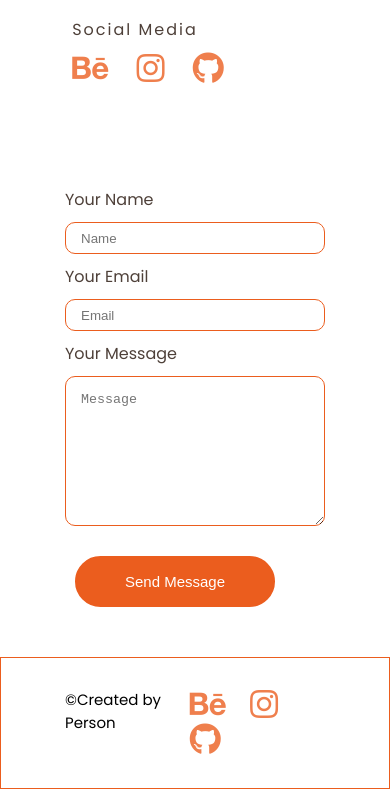
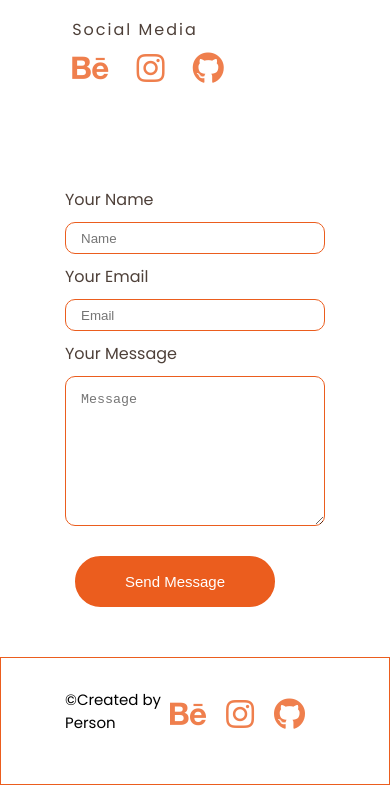
Before and after one commit to WizardIsHere/M_Shushant.github.io, a plain HTML site: page index.html in a window 390 px wide. Shown: the part 5527-6316 px from the top of the page. Drawn offline with nearby package versions, Linux system fonts and the light colour scheme.

Commit message:
Second Commit

```diff
--- a/css/utilities.css
+++ b/css/utilities.css
@@ -237,6 +237,10 @@ html {
   .contact-form textarea {
     width: 100%;
   }
+.links{
+  display: flex;
+}
+
 }
 
 /*-----------------------------------*/
--- a/index.html
+++ b/index.html
@@ -270,7 +270,7 @@
       <div class="copyright">
         &copy;Created by Person
       </div>
-      <div>
+      <div class="links">
         <a class="icon-link" href=""><i class="fab fa-behance fa-2x"></i></a>
         <a class="icon-link" href=""><i class="fab fa-instagram fa-2x"></i> </a>
         <a class="icon-link" href=""><i class="fab fa-github fa-2x"></i> </a>
```
